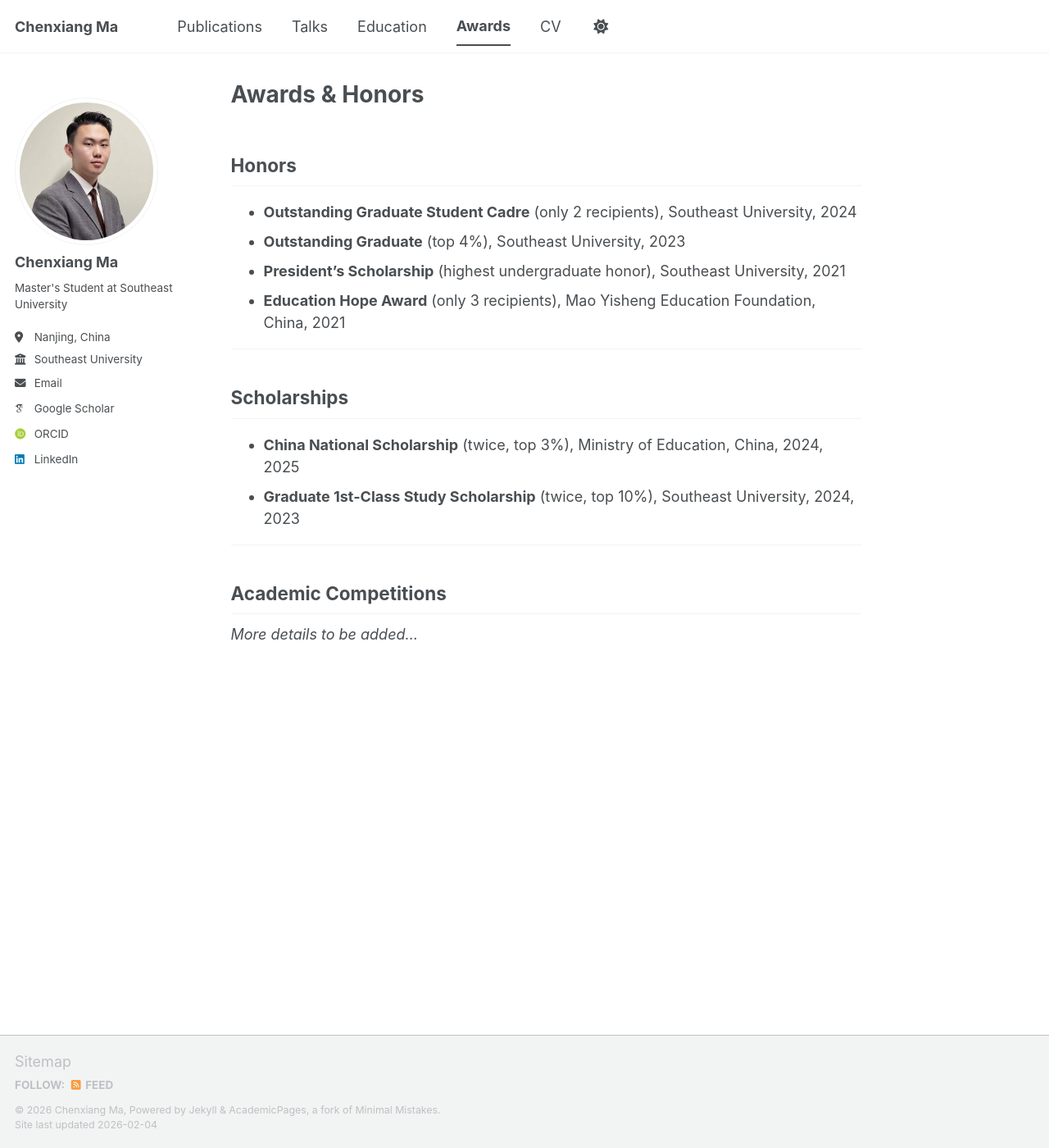
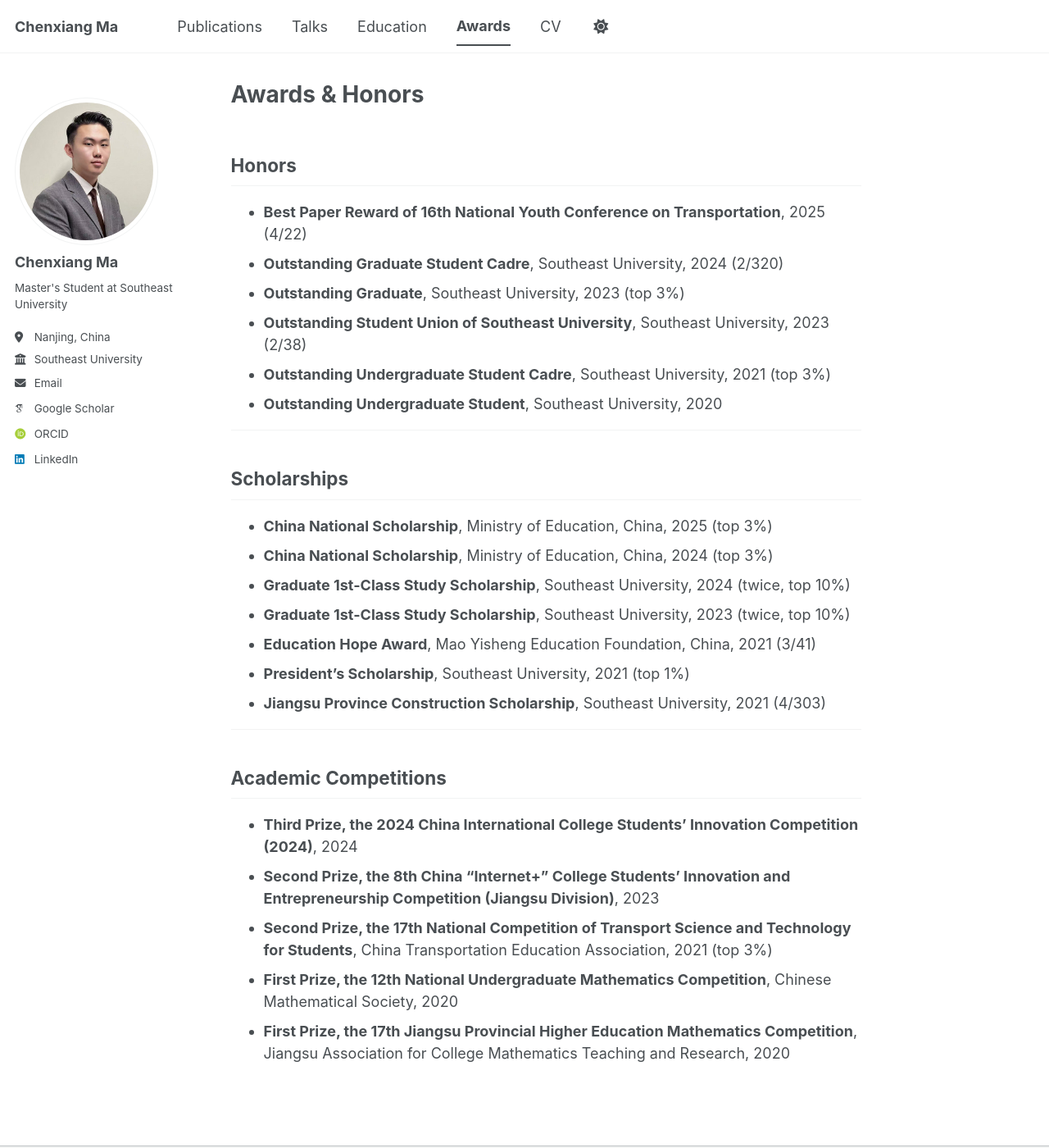
Before and after one commit to macxii23/macxii23.github.io, a Jekyll site: the page built from _pages/awards.md, in a window 1280 px wide and 1400 px high. Shown: the whole window at 82% size. Built offline with Jekyll 4.4.1, drawn with Linux system fonts in a browser that asks for light colours; some web fonts are replaced; a script bundle is joined from its source files by our own code; library files that are not in the unit come from our copies.

Commit message:
Update awards.md

```diff
--- a/_pages/awards.md
+++ b/_pages/awards.md
@@ -6,20 +6,31 @@ author_profile: true
 
 ## Honors
 
-- **Outstanding Graduate Student Cadre** (only 2 recipients), Southeast University, 2024
-- **Outstanding Graduate** (top 4%), Southeast University, 2023
-- **President's Scholarship** (highest undergraduate honor), Southeast University, 2021
-- **Education Hope Award** (only 3 recipients), Mao Yisheng Education Foundation, China, 2021
+- **Best Paper Reward of 16th National Youth Conference on Transportation**, 2025 (4/22)
+- **Outstanding Graduate Student Cadre**, Southeast University, 2024 (2/320)
+- **Outstanding Graduate**, Southeast University, 2023 (top 3%)
+- **Outstanding Student Union of Southeast University**, Southeast University, 2023 (2/38)
+- **Outstanding Undergraduate Student Cadre**, Southeast University, 2021 (top 3%)
+- **Outstanding Undergraduate Student**, Southeast University, 2020
 
 ---
 
 ## Scholarships
 
-- **China National Scholarship** (twice, top 3%), Ministry of Education, China, 2024, 2025
-- **Graduate 1st-Class Study Scholarship** (twice, top 10%), Southeast University, 2024, 2023
+- **China National Scholarship**, Ministry of Education, China, 2025 (top 3%)
+- **China National Scholarship**, Ministry of Education, China, 2024 (top 3%)
+- **Graduate 1st-Class Study Scholarship**, Southeast University, 2024 (twice, top 10%)
+- **Graduate 1st-Class Study Scholarship**, Southeast University, 2023 (twice, top 10%)
+- **Education Hope Award**, Mao Yisheng Education Foundation, China, 2021 (3/41)
+- **President's Scholarship**, Southeast University, 2021 (top 1%)
+- **Jiangsu Province Construction Scholarship**, Southeast University, 2021 (4/303)
 
 ---
 
 ## Academic Competitions
 
-*More details to be added...*
+- **Third Prize, the 2024 China International College Students' Innovation Competition (2024)**, 2024
+- **Second Prize, the 8th China "Internet+" College Students' Innovation and Entrepreneurship Competition (Jiangsu Division)**, 2023
+- **Second Prize, the 17th National Competition of Transport Science and Technology for Students**, China Transportation Education Association, 2021 (top 3%)
+- **First Prize, the 12th National Undergraduate Mathematics Competition**, Chinese Mathematical Society, 2020
+- **First Prize, the 17th Jiangsu Provincial Higher Education Mathematics Competition**, Jiangsu Association for College Mathematics Teaching and Research, 2020
```
